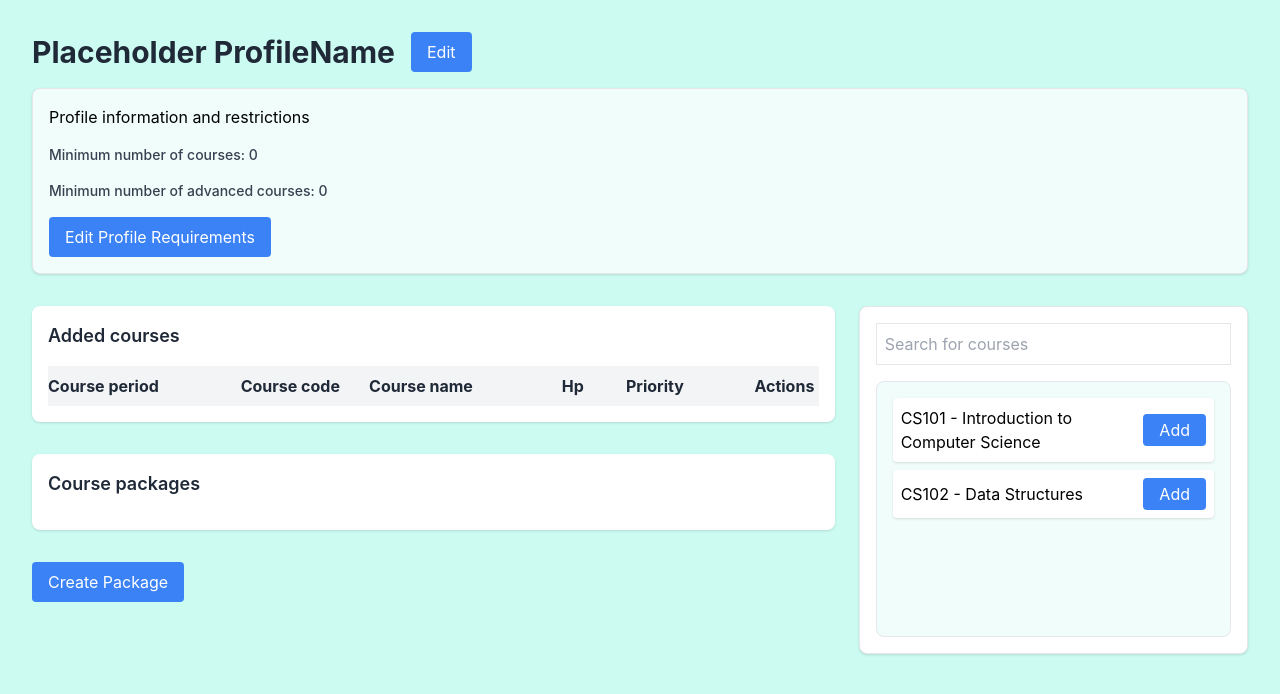
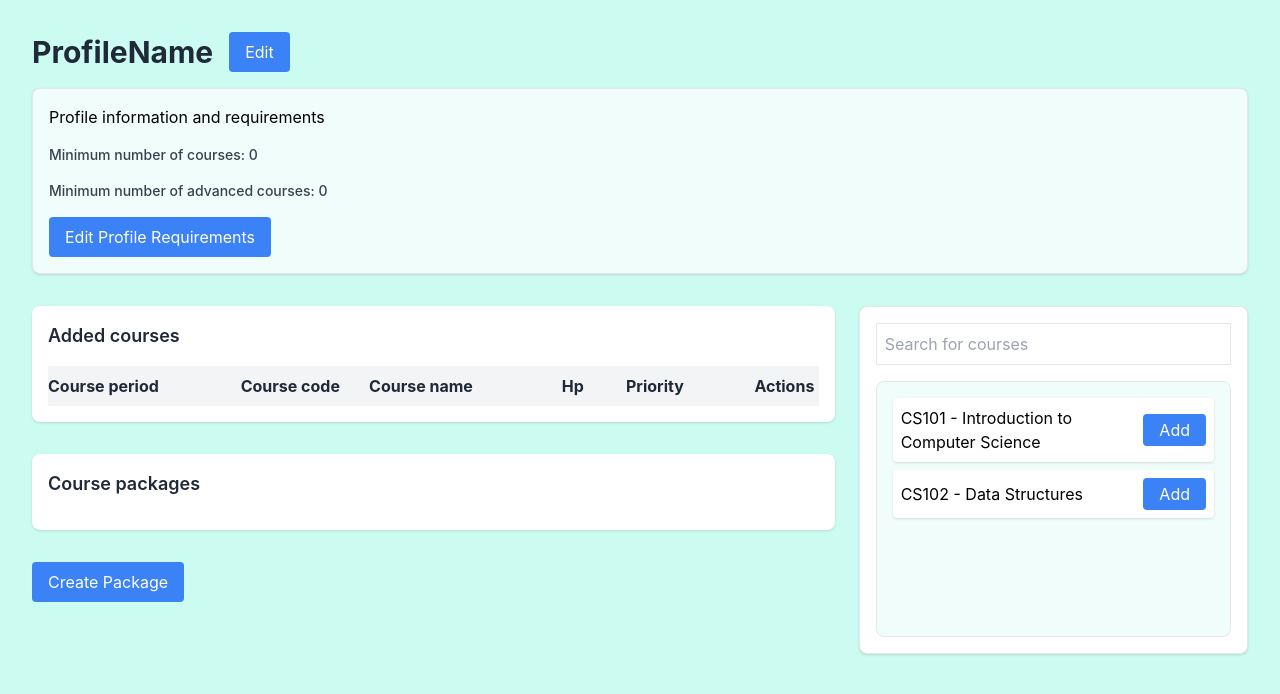
Before and after one commit to WebLabs-AB/MasterChooserApplication, a React (Create React App) app in the folder Frontend/masterfrontend/: page /teachermasterprofile in a window 1280 px wide. Shown: the top 694 px of the page. Built offline with nearby package versions, Linux system fonts and the light colour scheme.

Commit message:
"Minor change"

```diff
--- a/Frontend/masterfrontend/src/Components/TeacherMasterProfilePage/ProfileSection.tsx
+++ b/Frontend/masterfrontend/src/Components/TeacherMasterProfilePage/ProfileSection.tsx
@@ -90,7 +90,7 @@ const ProfileRequirementsEditor: React.FC<ProfileRequirementsEditorProps> = ({
 
 const ProfileSection: React.FC<ProfileSectionProps & { saveRequirements: (requirements: ProfileRequirements) => void }> = ({ packages, saveRequirements, courses }) => {
   const [isEditingName, setIsEditingName] = useState(false);
-  const [profileName, setProfileName] = useState('Placeholder ProfileName');
+  const [profileName, setProfileName] = useState('ProfileName');
   const [tempProfileName, setTempProfileName] = useState(profileName);
   const [minCourses, setMinCourses] = useState<number | string>(0);
   const [minAdvancedCourses, setMinAdvancedCourses] = useState<number | string>(0);
@@ -151,7 +151,7 @@ const ProfileSection: React.FC<ProfileSectionProps & { saveRequirements: (requir
         )}
       </div>
       <div className="p-4 border rounded-lg bg-teal-50 shadow flex flex-col justify-between h-auto">
-        <span>Profile information and restrictions</span>
+        <span>Profile information and requirements</span>
         {isEditingRequirements ? (
           <ProfileRequirementsEditor
             isOpen={isEditingRequirements}
```
